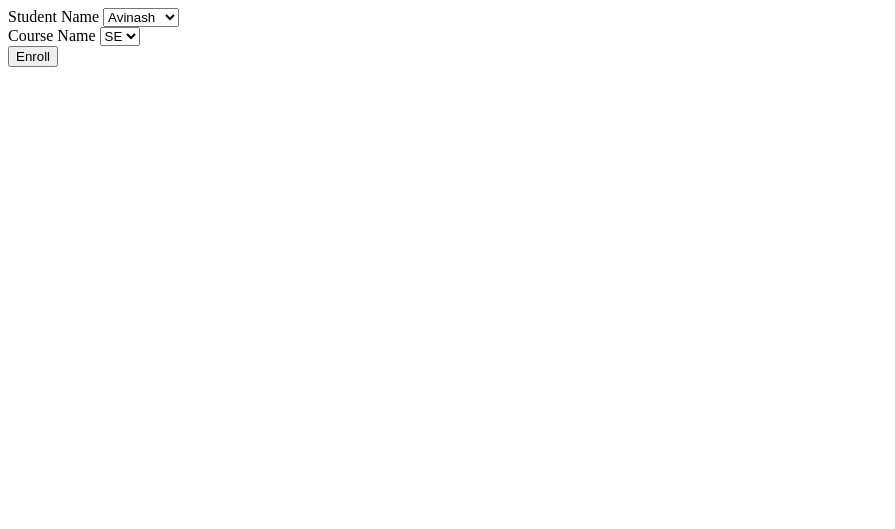
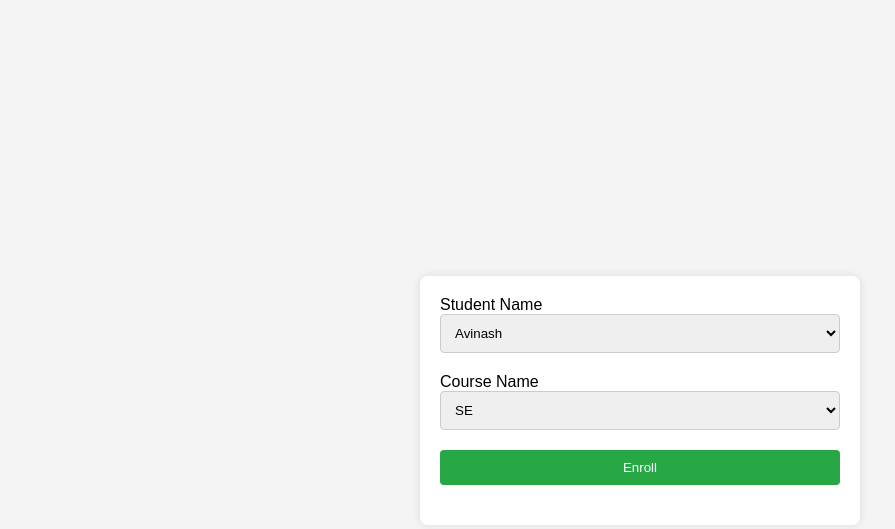
Before and after one commit to 1RN21CS056/FS, a Django app: page /reg/ in a window 1280 px wide. Shown: the top 529 px of the page, without its empty margins (0-895 px from the left). Run offline with Django 5.2, Linux system fonts and the light colour scheme; data comes from the database, SQL or seed files in the repository.

Commit message:
Updated reg.html

```diff
--- a/Student_Registration/Registration/templates/reg.html
+++ b/Student_Registration/Registration/templates/reg.html
@@ -1,4 +1,56 @@
-<html>
+<!DOCTYPE html>
+<html lang="en">
+<head>
+    <meta charset="UTF-8">
+    <meta name="viewport" content="width=device-width, initial-scale=1.0">
+    <title>Document</title>
+    <style>
+    body {
+        font-family: Arial, sans-serif;
+        background-color: #f4f4f4;
+        margin: 0;
+        padding: 0;
+        display: flex;
+        justify-content: center;
+        align-items: center;
+        height: 100vh;
+    }
+    form {
+        background-color: #fff;
+        padding: 20px;
+        border-radius: 8px;
+        box-shadow: 0 0 10px rgba(0, 0, 0, 0.1);
+        max-width: 400px;
+        width: 100%;
+    }
+    h1 {
+        text-align: center;
+        margin-bottom: 20px;
+        color: #333;
+    }
+    label {
+        display: block;
+        margin-bottom: 10px;
+        color: #555;
+    }
+    select, input[type="submit"] {
+        width: 100%;
+        padding: 10px;
+        margin-bottom: 20px;
+        border: 1px solid #ccc;
+        border-radius: 4px;
+    }
+    input[type="submit"] {
+        background-color: #28a745;
+        color: #fff;
+        border: none;
+        cursor: pointer;
+    }
+    input[type="submit"]:hover {
+        background-color: #218838;
+    }
+</style>
+</head>
 <body>
     <form method="post" action="">
         {% csrf_token %}
@@ -19,15 +71,3 @@
         </form>
 </body>
 </html>
-
-<!DOCTYPE html>
-<html lang="en">
-<head>
-    <meta charset="UTF-8">
-    <meta name="viewport" content="width=device-width, initial-scale=1.0">
-    <title>Document</title>
-</head>
-<body>
-
-</body>
-</html>
```
Lines whose indentation alone changed are shown as unchanged.
